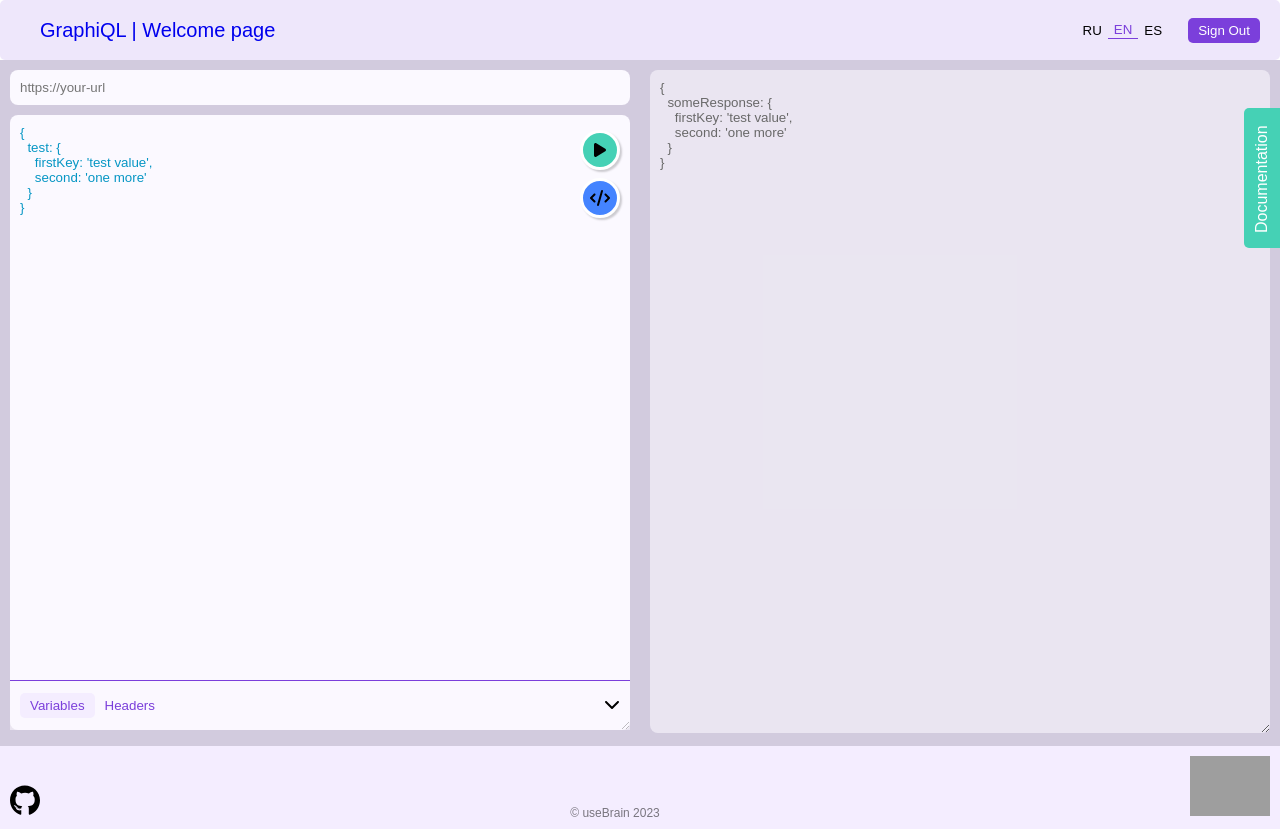
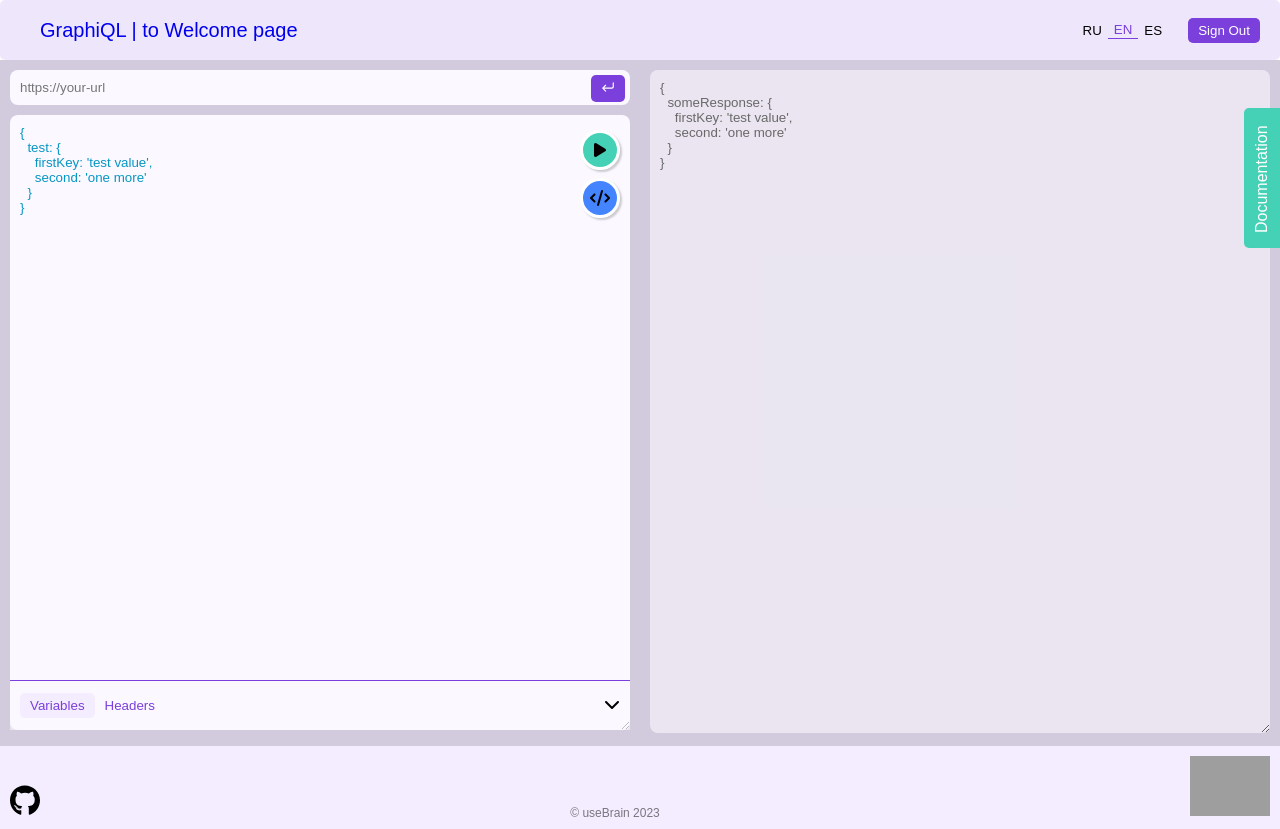
Before and after one commit to anastakozz/graphiql-app, a React (Vite) app: page /main in a window 1280 px wide. Built offline with nearby package versions, Linux system fonts and the light colour scheme; grey boxes are pictures that could not be loaded.

Commit message:
feat: add enter button tominput, fix header

```diff
--- /dev/null
+++ b/src/assets/icons/enter-icon.tsx
@@ -0,0 +1,17 @@
+export function EnterIcon() {
+  return (
+    <svg
+      xmlns="http://www.w3.org/2000/svg"
+      width="14px"
+      height="14px"
+      viewBox="0 0 24 24"
+      version="1.1"
+    >
+      <g stroke="none" stroke-width="1" fill="none" fill-rule="evenodd">
+        <g id="ic_fluent_arrow_enter_24_filled" fill="#fff" fill-rule="nonzero">
+          <path d="M21,4 C21.5128358,4 21.9355072,4.38604019 21.9932723,4.88337887 L22,5 L22,11.5 C22,13.3685634 20.5357224,14.8951264 18.6920352,14.9948211 L18.5,15 L5.415,15 L8.70710678,18.2928932 C9.06759074,18.6533772 9.09532028,19.2206082 8.79029539,19.6128994 L8.70710678,19.7071068 C8.34662282,20.0675907 7.77939176,20.0953203 7.38710056,19.7902954 L7.29289322,19.7071068 L2.29289322,14.7071068 C2.25749917,14.6717127 2.22531295,14.6343256 2.19633458,14.5953066 L2.12467117,14.4840621 L2.12467117,14.4840621 L2.07122549,14.371336 L2.07122549,14.371336 L2.03584514,14.265993 L2.03584514,14.265993 L2.0110178,14.1484669 L2.0110178,14.1484669 L2.00397748,14.0898018 L2.00397748,14.0898018 L2,14 L2.00278786,13.9247615 L2.00278786,13.9247615 L2.02024007,13.7992742 L2.02024007,13.7992742 L2.04973809,13.6878575 L2.04973809,13.6878575 L2.09367336,13.5767785 L2.09367336,13.5767785 L2.14599545,13.4792912 L2.14599545,13.4792912 L2.20970461,13.3871006 L2.20970461,13.3871006 L2.29289322,13.2928932 L2.29289322,13.2928932 L7.29289322,8.29289322 C7.68341751,7.90236893 8.31658249,7.90236893 8.70710678,8.29289322 C9.06759074,8.65337718 9.09532028,9.22060824 8.79029539,9.61289944 L8.70710678,9.70710678 L5.415,13 L18.5,13 C19.2796961,13 19.9204487,12.4051119 19.9931334,11.64446 L20,11.5 L20,5 C20,4.44771525 20.4477153,4 21,4 Z"></path>
+        </g>
+      </g>
+    </svg>
+  );
+}
--- a/src/components/Header/Header.tsx
+++ b/src/components/Header/Header.tsx
@@ -8,8 +8,20 @@
 export default function Header() {
   const { isUserLoggedIn, localData, setIsUSerLoggedIn } = useContext(userContext);
   const [data, setData] = useState<pageData | null>(null);
+  const [scrolled, setScrolled] = useState<boolean>(false);
 
   const navigate = useNavigate();
+
+  const handleScroll = () => {
+    setScrolled(window.scrollY > 0);
+  };
+
+  useEffect(() => {
+    document.addEventListener('scroll', handleScroll, { passive: true });
+    return () => {
+      document.removeEventListener('scroll', handleScroll);
+    };
+  }, []);
 
   useEffect(() => {
     if (localData) {
@@ -25,7 +37,7 @@
 
   return (
     data && (
-      <header className="header">
+      <header className={`header ${scrolled ? 'header-scroll' : ''}`}>
         <Link className="logo-link" to="/">
           {data.welcomePage}
         </Link>
--- /dev/null
+++ b/src/components/URLInput/URLInput.tsx
@@ -0,0 +1,13 @@
+import { EnterIcon } from '../../assets/icons/enter-icon';
+import Button from '../Button/Button';
+
+export default function URLInput() {
+  return (
+    <div className="url-component">
+      <input placeholder="https://your-url" type="text" className="url-input" />
+      <Button className="input-button">
+        <EnterIcon />
+      </Button>
+    </div>
+  );
+}
--- a/src/components/index.ts
+++ b/src/components/index.ts
@@ -6,5 +6,16 @@
 import Email from './AuthInputs/Email.tsx';
 import Password from './AuthInputs/Password.tsx';
 import BottomConsole from './BottomConsole/BottomConsole.tsx';
+import URLInput from './URLInput/URLInput.tsx';
 
-export { Footer, Header, Email, Password, LanguageSelect, Button, TeamBlock, BottomConsole };
+export {
+  Footer,
+  Header,
+  Email,
+  Password,
+  LanguageSelect,
+  Button,
+  TeamBlock,
+  BottomConsole,
+  URLInput,
+};
--- a/src/localization/en.json
+++ b/src/localization/en.json
@@ -28,7 +28,7 @@
     "docs": "Documentation"
   },
   "header": {
-    "welcomePage": "GraphiQL | Welcome page",
+    "welcomePage": "GraphiQL | to Welcome page",
     "signOut": "Sign Out"
   },
   "authorization": {
--- a/src/localization/es.json
+++ b/src/localization/es.json
@@ -28,7 +28,7 @@
     "docs": "Documentos"
   },
   "header": {
-    "welcomePage": "GraphiQL | Pagina de bienvenida",
+    "welcomePage": "GraphiQL | a la Página de bienvenida",
     "signOut": "Desconectar"
   },
   "authorization": {
--- a/src/localization/ru.json
+++ b/src/localization/ru.json
@@ -28,7 +28,7 @@
     "docs": "Документация"
   },
   "header": {
-    "welcomePage": "GraphiQL | Начальная страница",
+    "welcomePage": "GraphiQL | на Начальную страницу",
     "signOut": "Выход"
   },
   "authorization": {
--- a/src/pages/MainPage.tsx
+++ b/src/pages/MainPage.tsx
@@ -4,6 +4,7 @@
 import { PlayIcon } from '../assets/icons/play-icon';
 import { CodeIcon } from '../assets/icons/code-icon';
 import BottomConsole from '../components/BottomConsole/BottomConsole';
+import { URLInput } from '../components';
 
 const inputMock = `{
   test: {
@@ -35,9 +36,7 @@
     data && (
       <div className="main-section">
         <div className="request-section">
-          <div className="url-component">
-            <input placeholder="https://your-url" type="text" className="url-input" />
-          </div>
+          <URLInput />
           <textarea value={inputMock} name="request" className="json-input"></textarea>
           <BottomConsole data={data} />
           <div className="action-button run-button">
--- /dev/null
+++ b/src/sass/components/_url-input.scss
@@ -0,0 +1,19 @@
+.url-component {
+  position: relative;
+}
+
+.url-input {
+  width: 100%;
+  padding: 10px;
+  background: #fbf9ff;
+  color: #3a396d;
+  border-radius: 8px;
+  border: 0;
+  outline: 0;
+}
+
+.input-button {
+  position: absolute;
+  top: 5px;
+  right: 5px;
+}
--- a/src/sass/main.scss
+++ b/src/sass/main.scss
@@ -14,6 +14,7 @@
 @import 'components/language-select';
 @import 'components/team-block';
 @import 'components/bottom-console';
+@import 'components/url-input';
 
 @import 'pages/error-page';
 @import 'pages/main-page';
--- a/src/sass/pages/_main-page.scss
+++ b/src/sass/pages/_main-page.scss
@@ -14,16 +14,6 @@
   height: 100%;
   width: 50%;
   padding: 10px 10px;
-}
-
-.url-input {
-  width: 100%;
-  padding: 10px;
-  background: #fbf9ff;
-  color: #3a396d;
-  border-radius: 8px;
-  border: 0;
-  outline: 0;
 }
 
 .json-input {
```
